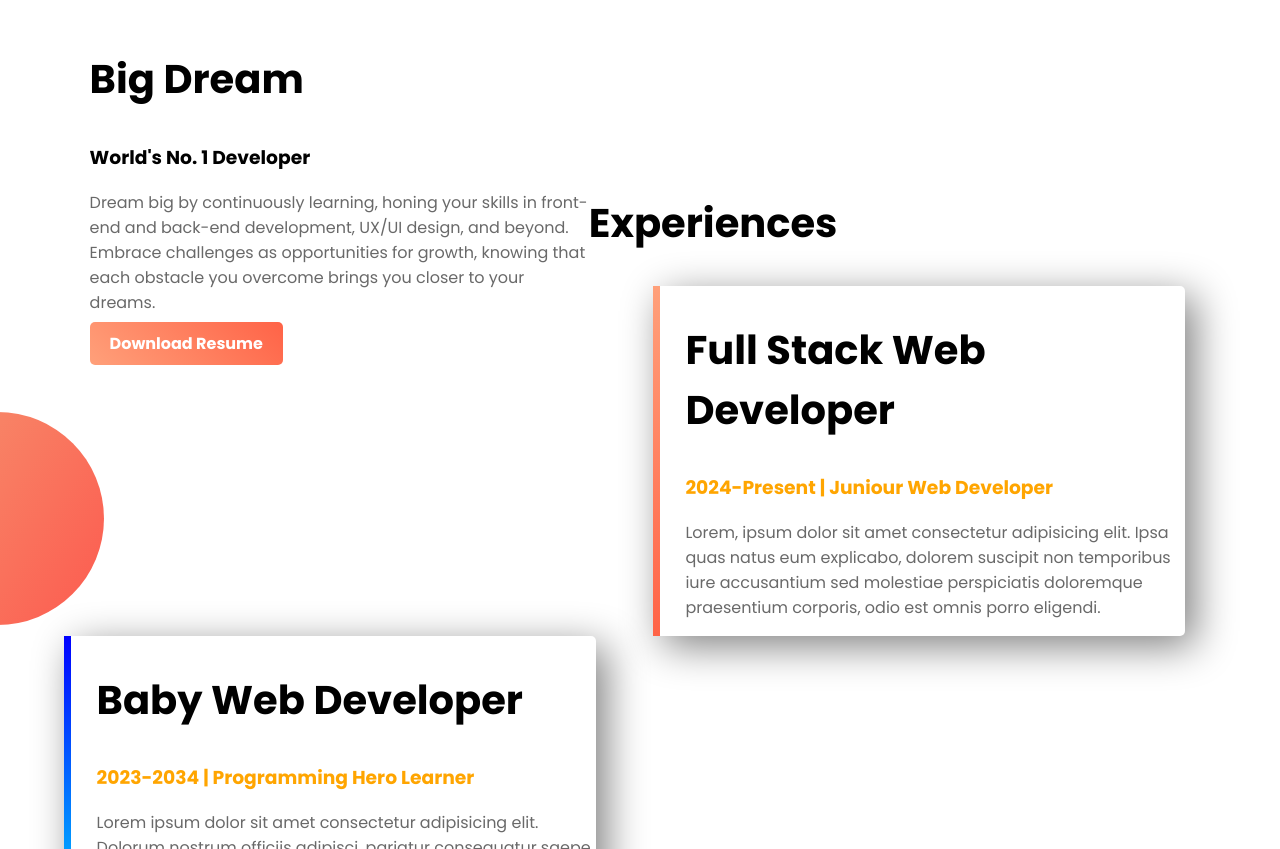
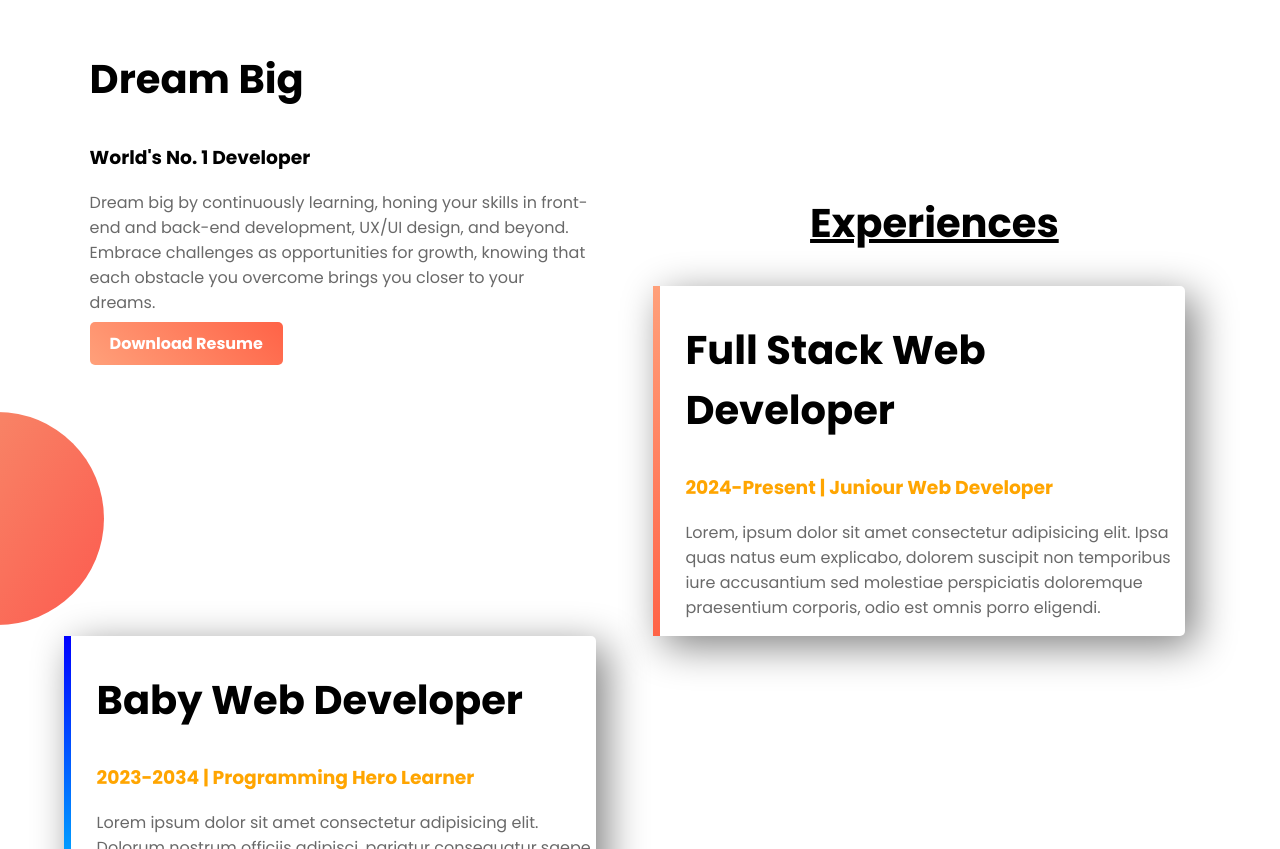
Before and after one commit to SantanuBanik-Phy/First-Website, a plain HTML site: page index.html in a window 1280 px wide. Shown: the part 1140-1989 px from the top of the page. Drawn offline with Linux system fonts and the light colour scheme.

Commit message:
some development

```diff
--- a/Styles/style.css
+++ b/Styles/style.css
@@ -9,6 +9,7 @@ h1{
 }
 h2{
     font-size: 40px;
+
 }
 p{
     color: dimgrey;
@@ -73,3 +74,7 @@ footer{
     font-size: 12px;
 
 }
+#center{
+    text-align: center;
+    text-decoration: underline;
+}
--- a/index.html
+++ b/index.html
@@ -34,7 +34,7 @@
             <img src="images/Shan_2.png" alt="">
         </div>
         <div class="half-width">
-            <h2>Big Dream</h2>
+            <h2>Dream Big</h2>
             <h3>World's No. 1 Developer</h3>
             <p>Dream big by continuously learning, honing your skills in front-end and back-end development, UX/UI design, and beyond. Embrace challenges as opportunities for growth, knowing that each obstacle you overcome brings you closer to your dreams.</p>
             <a class="link-button" href="https://drive.google.com/file/d/1qsdy2-cQR_k86hCSdSmzqInmcb2JImVn/view?usp=sharing" target="_blank">Download Resume</a>
@@ -42,7 +42,7 @@
 
     </section>
  <section class="experience-area">
-    <h2>Experiences</h2>
+    <h2 id="center">Experiences</h2>
     <div id="full-stack" class="half-width single-experience">
         <h2>Full Stack Web Developer</h2>
         <h3 class="name-highlight">2024-Present | Juniour Web Developer</h3>
```
Also changed, not shown: images/IMG_6258.JPG (deleted).
